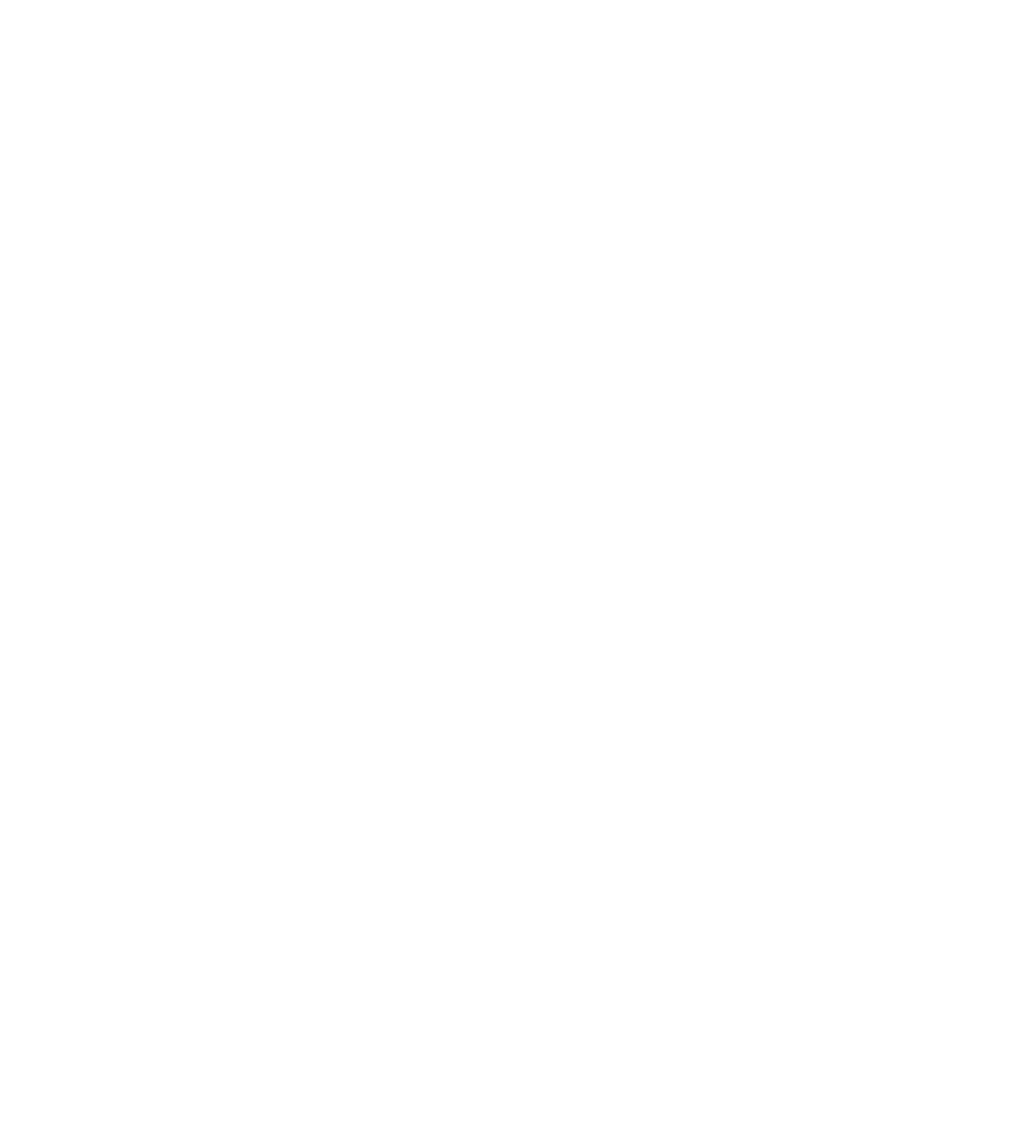
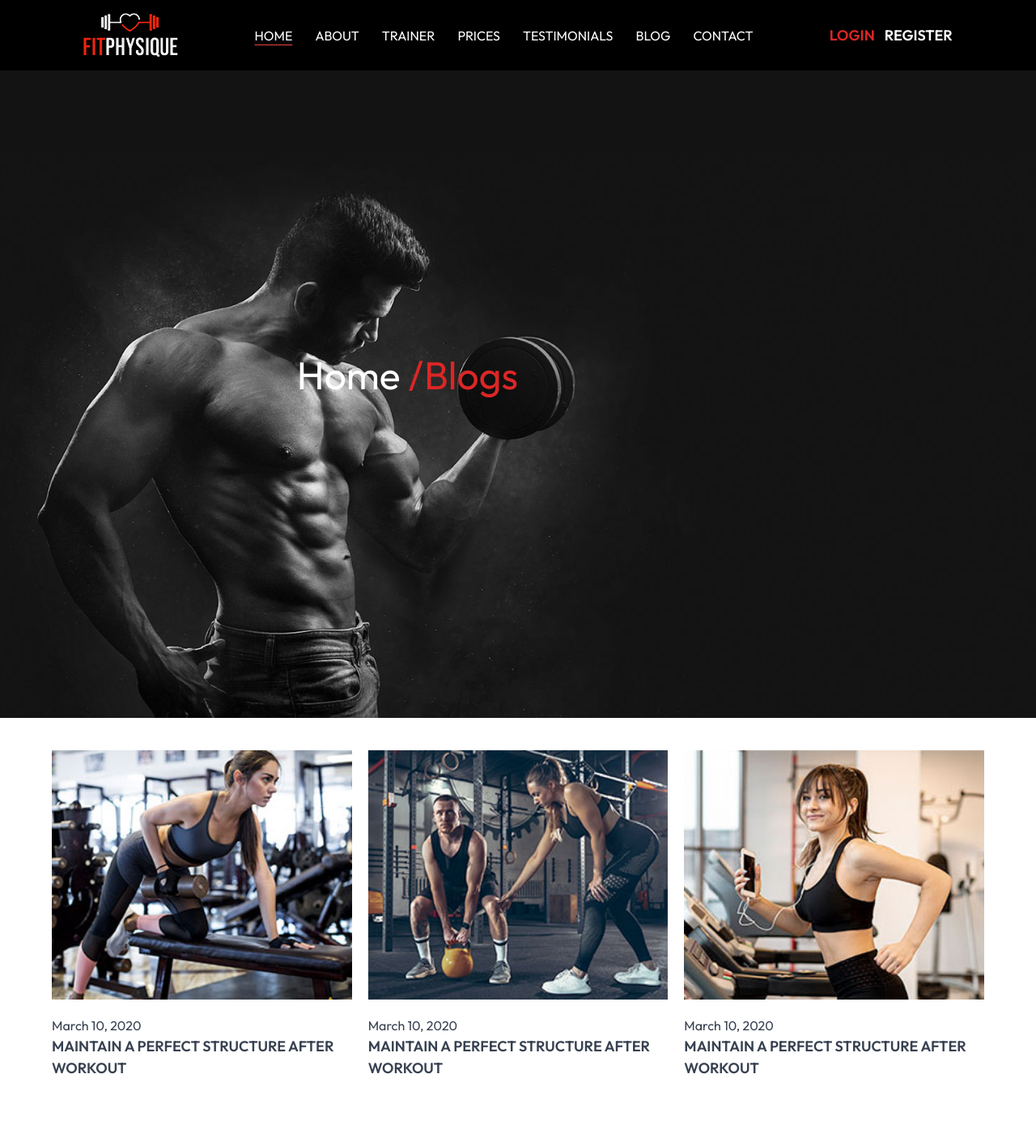
Before and after one commit to Biswash059/Gym_website, a React (Vite) app: page /blog in a window 1280 px wide. Before the commit this address had no page. Shown: the top 1411 px of the page at 81% size. Before the commit the page ends 800 px from the top, so only its background shows below. Built offline with nearby package versions, Linux system fonts and the light colour scheme.

Commit message:
blog added

```diff
--- a/src/App.jsx
+++ b/src/App.jsx
@@ -2,11 +2,15 @@
 import "./index.css";
 import { Routes, Route } from "react-router-dom";
 import Home from "./Pages/Home";
+import Blog from "./Pages/Blog";
+import BlogContent from "./Components/BlogContent";
 
 const App = () => {
   return (
     <Routes>
       <Route path="/" element={<Home />}></Route>
+      <Route path="/blog" element={<Blog />} />
+      <Route path="/blog/:id" element={<BlogContent />} />
     </Routes>
   );
 };
--- /dev/null
+++ b/src/Components/BlogContent.jsx
@@ -0,0 +1,70 @@
+import React from "react";
+import { useParams } from "react-router-dom";
+import Blog1 from "../assets/img/blog/post1.jpg";
+import Blog2 from "../assets/img/blog/post2.jpg";
+import Blog3 from "../assets/img/blog/post3.jpg";
+import Blog4 from "../assets/img/blog/post4.jpg";
+import Header from "./Header";
+
+const blogData = [
+  {
+    id: 1,
+    img: Blog1,
+    date: "March 10, 2020",
+    title: "Maintain a Perfect Structure After Workout",
+    content:
+      "lorem ipsum dolor sit amet, consectetur adipiscing elit esse null  dolore magna aliquet consequat dolore magna aliqu Lorem ipsum dolor sit amet, consectetur adip",
+  },
+  {
+    id: 2,
+    img: Blog2,
+    date: "March 10, 2020",
+    title: "Maintain a Perfect Structure After Workout",
+    content:
+      "lorem ipsum dolor sit amet, consectetur adipiscing elit esse null  dolore magna aliquet consequat dolore magna aliqu Lorem ipsum dolor sit amet, consectetur adip",
+  },
+  {
+    id: 3,
+    img: Blog3,
+    date: "March 10, 2020",
+    title: "Maintain a Perfect Structure After Workout",
+    content:
+      "lorem ipsum dolor sit amet, consectetur adipiscing elit esse null  dolore magna aliquet consequat dolore magna aliqu Lorem ipsum dolor sit amet, consectetur adip",
+  },
+  {
+    id: 4,
+    img: Blog4,
+    date: "March 10, 2020",
+    title: "Maintain a Perfect Structure After Workout",
+    content:
+      "lorem ipsum dolor sit amet, consectetur adipiscing elit esse null  dolore magna aliquet consequat dolore magna aliqu Lorem ipsum dolor sit amet, consectetur adip",
+  },
+];
+const BlogContent = () => {
+  const { id } = useParams();
+  const blog = blogData.find((b) => b.id === parseInt(id));
+
+  if (!blog) {
+    return <div>Blog not found!</div>;
+  }
+
+  return (
+    <div>
+      <Header />
+      <div className="p-6 max-w-[50vw]">
+        <img
+          src={blog.img}
+          alt={blog.title}
+          className="w-full max-w-2xl rounded-lg mb-4"
+        />
+        <p className="text-gray-600 mb-4">{blog.date}</p>
+        <h1 className="text-3xl font-bold mb-4">{blog.title}</h1>
+        <p className="text-[18px] font-semibold md:h4 text-gray-700">
+          {blog.content}
+        </p>
+      </div>
+    </div>
+  );
+};
+
+export default BlogContent;
--- /dev/null
+++ b/src/Components/BlogList.jsx
@@ -0,0 +1,54 @@
+import "../Components/BlogSection.css";
+import Blog1 from "../assets/img/blog/post1.jpg";
+import Blog2 from "../assets/img/blog/post2.jpg";
+import Blog3 from "../assets/img/blog/post3.jpg";
+import Blog4 from "../assets/img/blog/post4.jpg";
+import { Link } from "react-router-dom";
+
+const Cards = [
+  {
+    id: 1,
+    img: Blog1,
+    date: "March 10, 2020",
+    title: "Maintain a Perfect Structure After Workout",
+  },
+  {
+    id: 2,
+    img: Blog2,
+    date: "March 10, 2020",
+    title: "Maintain a Perfect Structure After Workout",
+  },
+  {
+    id: 3,
+    img: Blog3,
+    date: "March 10, 2020",
+    title: "Maintain a Perfect Structure After Workout",
+  },
+];
+
+const BlogSection = () => {
+  return (
+    <section className=" bg-white pt-10 pb-10">
+      <div className="px-16">
+        <div className="grid md:grid-cols-3 sm:grid-cols-2 w-full gap-5">
+          {Cards.map((item, index) => (
+            <div key={item.id} className="">
+              <img src={item.img} className="mb-5 w-full h-auto object-cover" />
+
+              <div>
+                <p className="text-gray-700">{item.date}</p>
+              </div>
+              <div>
+                <h3 className="text-[18px] font-semibold md:h4 text-gray-700 hover:text-red-500 uppercase ">
+                  <Link to={`/blog/${item.id}`}> {item.title} </Link>
+                </h3>
+              </div>
+            </div>
+          ))}
+        </div>
+      </div>
+    </section>
+  );
+};
+
+export default BlogSection;
--- a/src/Components/BlogSection.jsx
+++ b/src/Components/BlogSection.jsx
@@ -8,6 +8,7 @@
 import Blog3 from "../assets/img/blog/post3.jpg";
 import Blog4 from "../assets/img/blog/post4.jpg";
 import CustomButton from "./CustomButton";
+import { useNavigate } from "react-router-dom";
 
 const Cards = [
   {
@@ -66,6 +67,10 @@
     ],
   };
 
+  const navigate = useNavigate();
+  const handleClick = () => {
+    navigate("/blog");
+  };
   return (
     <section className="min-h-[93vh] bg-black pt-16">
       <h1 className="h1 text-white text-center">BLOGS</h1>
@@ -83,12 +88,18 @@
                 <p className="text-gray-400">{item.date}</p>
               </div>
               <div>
-                <h3 className="text-[18px] font-semibold md:h4 text-white hover:text-red-500 uppercase ">{item.title}</h3>
+                <h3 className="text-[18px] font-semibold md:h4 text-white hover:text-red-500 uppercase ">
+                  {item.title}
+                </h3>
               </div>
             </div>
           ))}
         </Slider>
-        <CustomButton containerStyles={"px-9 py-3 my-16"} text={"VIEW ALL"} />
+        <CustomButton
+          onClick={handleClick}
+          containerStyles={"px-9 py-3 my-16"}
+          text={"VIEW ALL"}
+        />
       </div>
     </section>
   );
--- a/src/Components/Header.jsx
+++ b/src/Components/Header.jsx
@@ -18,7 +18,7 @@
 
   return (
     <nav>
-      <div className="bg-black text-white w-full flex justify-around items-center py-4 px-6 md:px-20 lg:px-30">
+      <div className="bg-black text-white w-full flex justify-around items-center py-4 px-6 md:px-20 lg:px-30 overflow-x-hidden">
         {/* Logo Section */}
         <div className="z-40">
           <img className="min-w-[85px]" src={Logo} alt="" />
--- a/src/Pages/Blog.jsx
+++ b/src/Pages/Blog.jsx
@@ -0,0 +1,30 @@
+import React from "react";
+import Header from "../Components/Header";
+import HeroImage from "../assets/img/hero/bg.png";
+import BlogList from "../Components/BlogList";
+
+const Blog = () => {
+  return (
+    <section>
+      <div className=" w-full sm-overflow-x-hidden ">
+        <Header />
+        <div
+          className=" relative min-h-screen bg-cover bg-center bg-no-repeat "
+          style={{ backgroundImage: `url(${HeroImage})` }}
+        >
+          <div className="absolute right-1/2 bottom-1/2">
+            <h1 className="text-5xl  text-white">
+              Home <span className="text-red-600">/Blogs</span>
+            </h1>
+          </div>
+        </div>
+      </div>
+      <div>
+        <BlogList />
+        <BlogList />
+      </div>
+    </section>
+  );
+};
+
+export default Blog;
```
